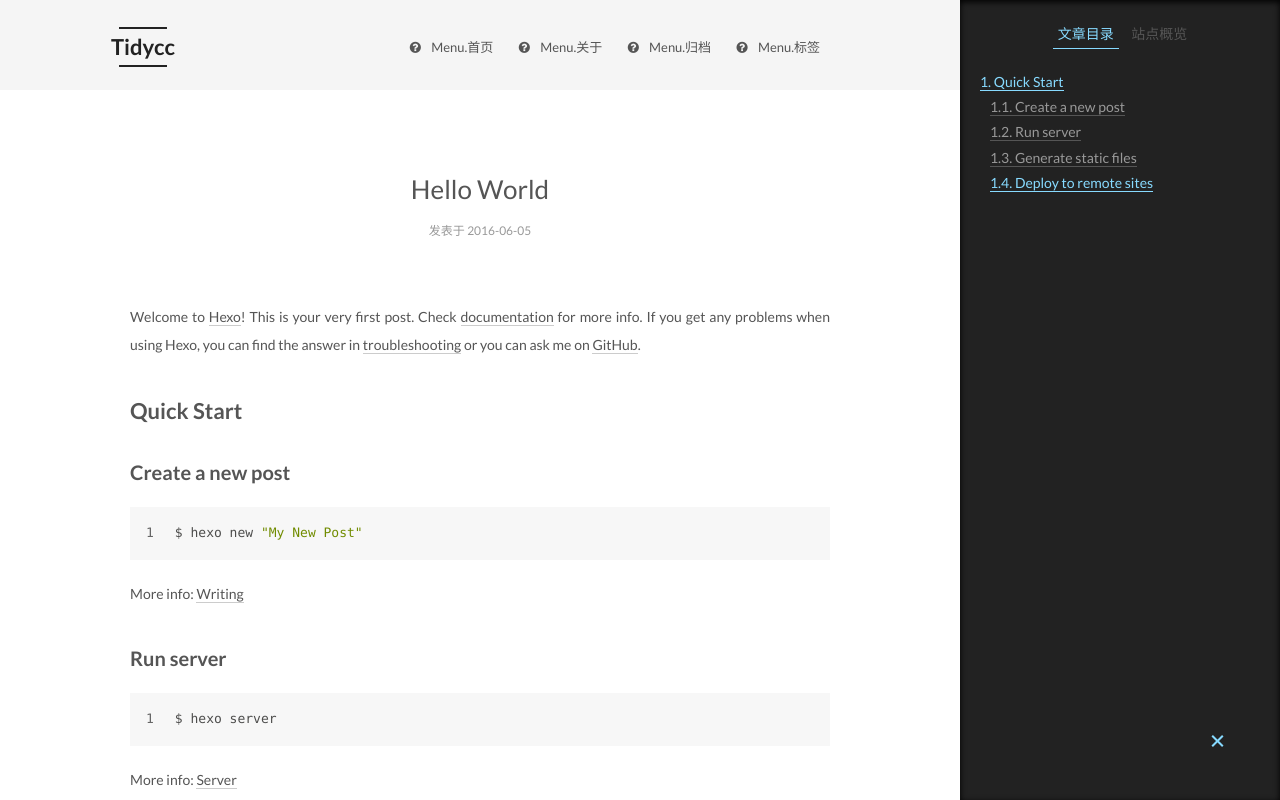
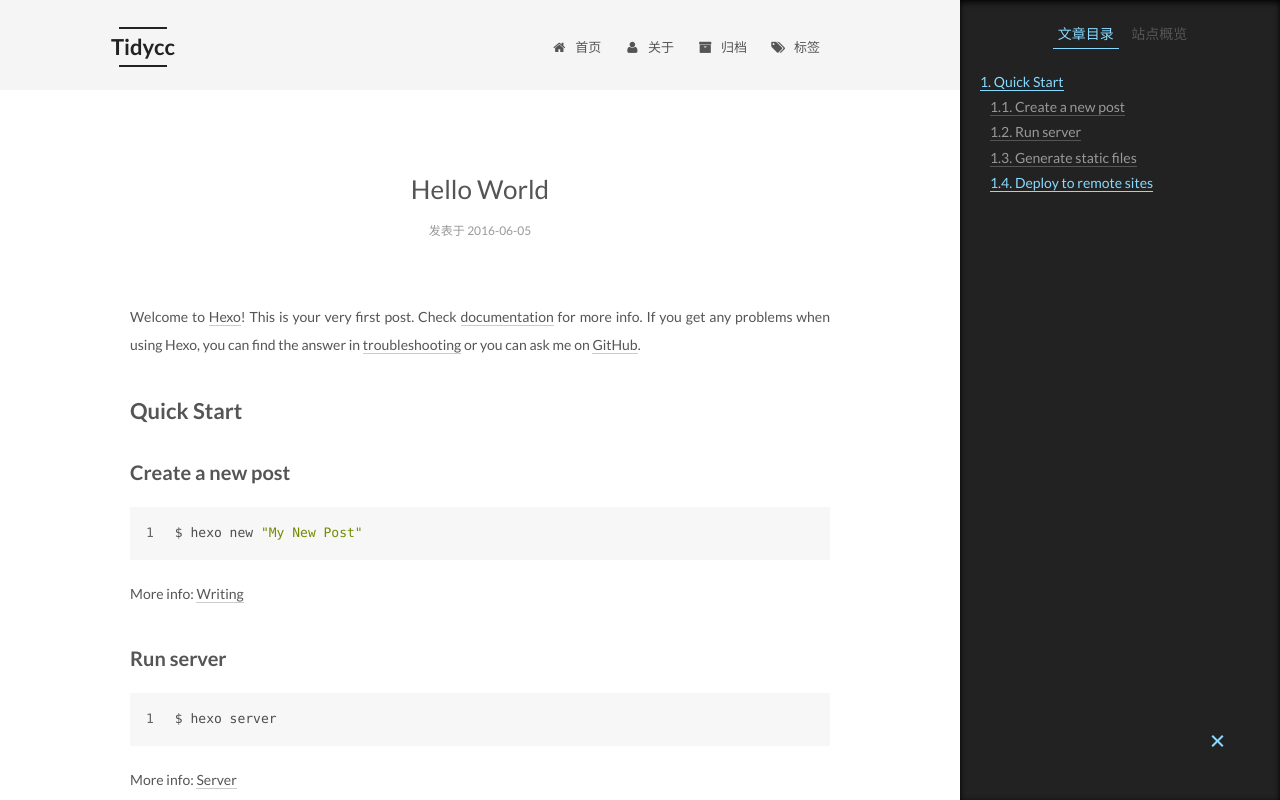
Before and after one commit to Tidycc/Tidycc.github.io, a plain HTML site: page 2016/06/05/hello-world/index.html in a window 1280 px wide. Shown: the top 800 px of the page. Drawn offline with Linux system fonts and the light colour scheme.

Commit message:
Site updated: 2016-06-05 15:21:55

```diff
--- a/2016/06/05/hello-world/index.html
+++ b/2016/06/05/hello-world/index.html
@@ -169,42 +169,42 @@ Quick">
     <ul id="menu" class="menu">
 
 
-        <li class="menu-item menu-item-首页">
+        <li class="menu-item menu-item-home">
           <a href="/" rel="section">
 
-              <i class="menu-item-icon fa fa-fw fa-question-circle"></i> <br />
+              <i class="menu-item-icon fa fa-fw fa-home"></i> <br />
 
-            menu.首页
+            首页
           </a>
         </li>
 
 
-        <li class="menu-item menu-item-关于">
+        <li class="menu-item menu-item-about">
           <a href="/about" rel="section">
 
-              <i class="menu-item-icon fa fa-fw fa-question-circle"></i> <br />
+              <i class="menu-item-icon fa fa-fw fa-user"></i> <br />
 
-            menu.关于
+            关于
           </a>
         </li>
 
 
-        <li class="menu-item menu-item-归档">
+        <li class="menu-item menu-item-archives">
           <a href="/archives" rel="section">
 
-              <i class="menu-item-icon fa fa-fw fa-question-circle"></i> <br />
+              <i class="menu-item-icon fa fa-fw fa-archive"></i> <br />
 
-            menu.归档
+            归档
           </a>
         </li>
 
 
-        <li class="menu-item menu-item-标签">
+        <li class="menu-item menu-item-tags">
           <a href="/tags" rel="section">
 
-              <i class="menu-item-icon fa fa-fw fa-question-circle"></i> <br />
+              <i class="menu-item-icon fa fa-fw fa-tags"></i> <br />
 
-            menu.标签
+            标签
           </a>
         </li>
 
@@ -392,7 +392,7 @@ Quick">
         </div>
         <nav class="site-state motion-element">
           <div class="site-state-item site-state-posts">
-            <a href="/">
+            <a href="/archives">
               <span class="site-state-item-count">2</span>
               <span class="site-state-item-name">日志</span>
             </a>
@@ -409,10 +409,10 @@ Quick">
 
 
             <div class="site-state-item site-state-tags">
-
+              <a href="/tags">
                 <span class="site-state-item-count">2</span>
                 <span class="site-state-item-name">标签</span>
-
+              </a>
             </div>
 
 
--- a/css/main.css
+++ b/css/main.css
@@ -1548,7 +1548,7 @@ pre .javascript .function {
   width: 4px;
   height: 4px;
   border-radius: 50%;
-  background: #c78837;
+  background: #532f61;
 }
 .links-of-blogroll {
   font-size: 13px;
```
Also changed, not shown: 2016/06/05/多写点，多想点/index.html (+15 -15 lines), archives/2016/06/index.html (+15 -15 lines), archives/2016/index.html (+15 -15 lines), archives/index.html (+15 -15 lines), categories/Hexo/index.html (+15 -15 lines), index.html (+15 -15 lines), tags/Hexo/index.html (+15 -15 lines), tags/Next/index.html (+15 -15 lines), 关于/index.html (+15 -15 lines).
